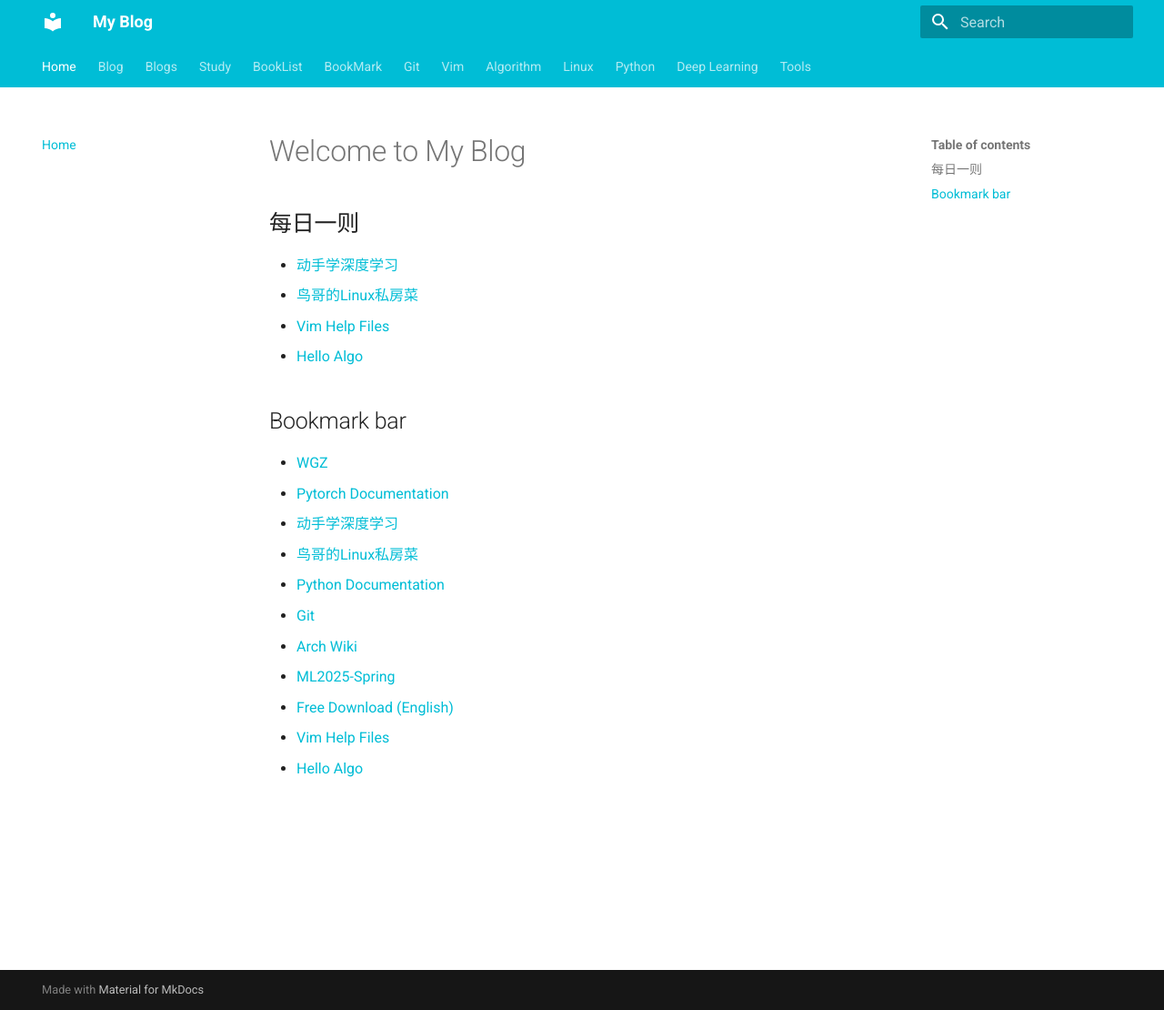
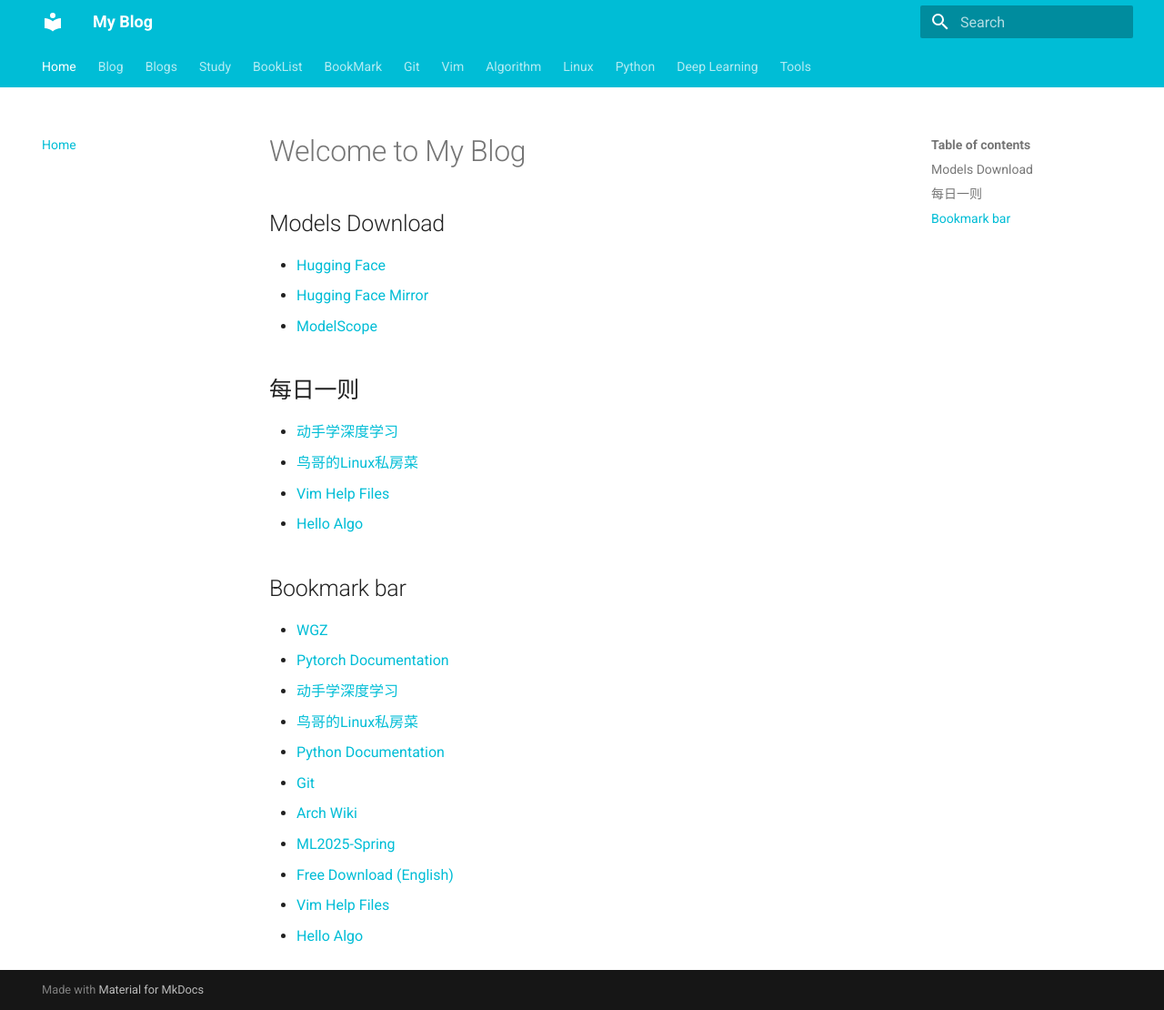
Before and after one commit to WGZ-W/wgz-w.github.io, an MkDocs documentation site: the page built from docs/index.md, in a window 1280 px wide and 1110 px high. Shown: the whole window at 91% size. Built offline with MkDocs 1.6.1 and Material for MkDocs 9.7.7, drawn with Linux system fonts in a browser that asks for light colours.

Commit message:
Fix docs/index.md

```diff
--- a/docs/index.md
+++ b/docs/index.md
@@ -1,4 +1,9 @@
 # Welcome to My Blog
+
+## Models Download
+- [Hugging Face](https://huggingface.co/)
+- [Hugging Face Mirror](https://hf-mirror.com/)
+- [ModelScope](https://modelscope.cn/home)
 
 ## 每日一则
 - [动手学深度学习](https://zh.d2l.ai/)
```
